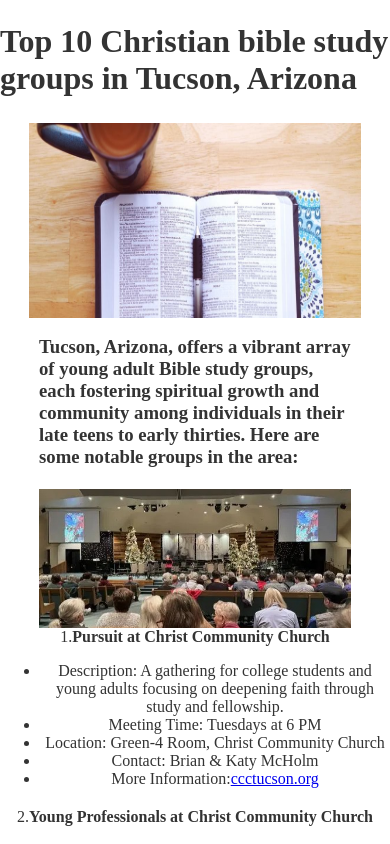
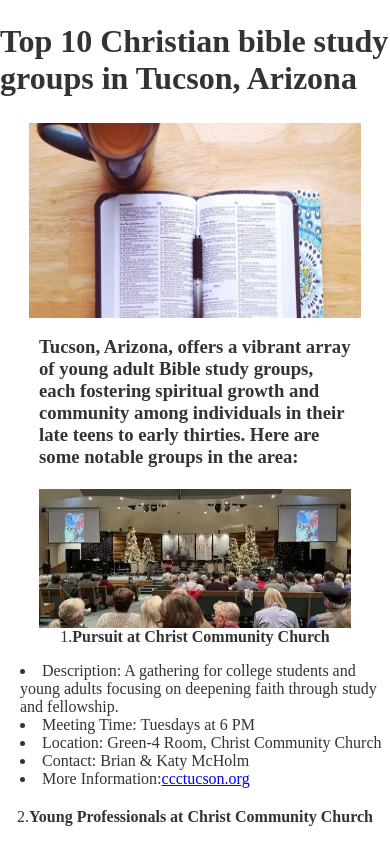
Before and after one commit to jstick2599/randomBibleFacts, a React (Create React App) app: page /YaGroupArticle in a window 390 px wide. Built offline with nearby package versions, Linux system fonts and the light colour scheme.

Commit message:
possible fix for mobile centering yagroup images

```diff
--- a/src/styling/YaGroupArticle.css
+++ b/src/styling/YaGroupArticle.css
@@ -97,6 +97,18 @@ h4{
         width: 100%;
     }
 
+    .bibleStudyList ul {
+        list-style-position: inside; /* Keeps bullets aligned closer to text */
+        text-align: left; /* Ensures text is left-aligned */
+        padding-left: 20px; /* Adjust as needed */
+    }
+
+    .bibleStudyList li {
+        display: list-item; /* Ensures default list behavior */
+        text-align: left; /* Aligns text left */
+        width: auto; /* Allows content to adjust naturally */
+    }
+
     .column {
         width: 100vw;
         text-align: center; /* Centers text */
@@ -120,9 +132,5 @@ h4{
     .yaSubTitle{
         padding:0;
     }
-    /* .bibleStudyList {
-        display: flex;
-        flex-direction: column;
-        align-items:flex-start;
-    } */
+
 }
```
